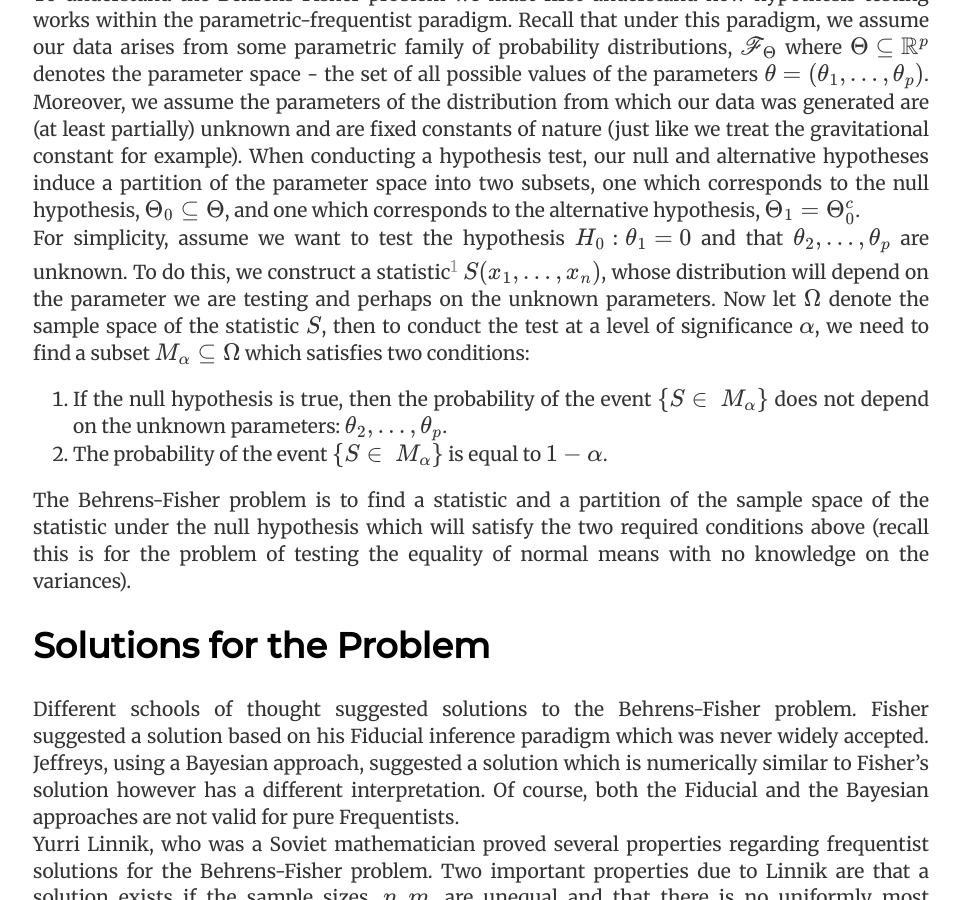
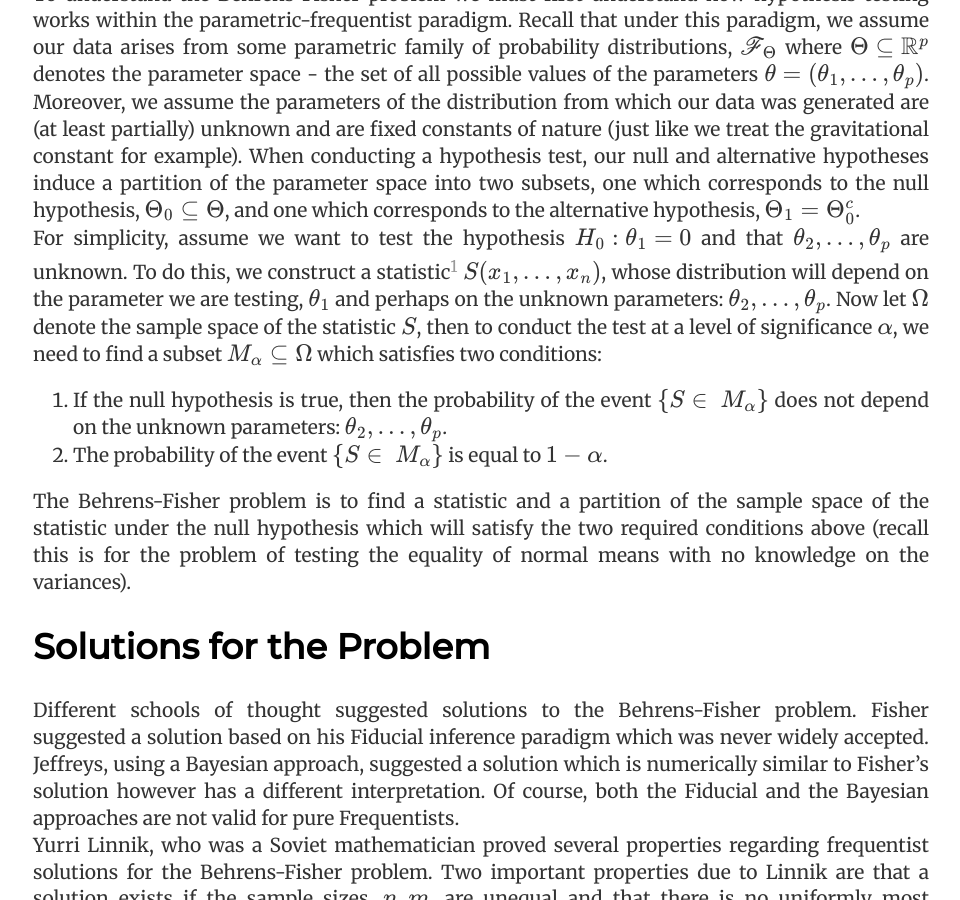
Before and after one commit to nirryde/nirryde.github.io, a Jekyll site: the page built from _posts/2020-10-17-The Problem of t-tests (with Unequal Variances).md, in a window 1280 px wide and 900 px high, scrolled down 715 px. Shown: the whole window, without its empty margins (159-1119 px from the left). Built offline with Jekyll 4.4.1, drawn with Linux system fonts in a browser that asks for light colours; formulas are drawn with MathJax 3.

Commit message:
Update 2020-10-17-The Problem of t-tests (with Unequal Variances).md

```diff
--- a/_posts/2020-10-17-The Problem of t-tests (with Unequal Variances).md
+++ b/_posts/2020-10-17-The Problem of t-tests (with Unequal Variances).md
@@ -14,7 +14,7 @@ What is the Problem?
 ---------------------
 
 To understand the Behrens-Fisher problem we must first understand how hypothesis testing works within the parametric-frequentist paradigm. Recall that under this paradigm, we assume our data arises from some parametric family of probability distributions, $$\mathscr{F}_\Theta$$ where $$\Theta \subseteq \mathbb{R}^p$$ denotes the parameter space - the set of all possible values of the parameters $\theta=\left( \theta_1,...,\theta_p \right)$. Moreover, we assume the parameters of the distribution from which our data was generated are (at least partially) unknown and are fixed constants of nature (just like we treat the gravitational constant for example). When conducting a hypothesis test, our null and alternative hypotheses induce a partition of the parameter space into two subsets, one which corresponds to the null hypothesis, $$\Theta_0 \subseteq \Theta$$, and one which corresponds to the alternative hypothesis, $\Theta_1= \Theta_0^c$.
-For simplicity, assume we want to test the hypothesis $H_0: \theta_1=0$ and that $\theta_2,...,\theta_p$ are unknown. To do this, we construct a statistic[^1] $S(x_1,…,x_n)$, whose distribution will depend on the parameter we are testing and perhaps on the unknown parameters. Now let $$\Omega$$ denote the sample space of the statistic $S$, then to conduct the test at a level of significance $\alpha$, we need to find a subset $M_\alpha \subseteq \Omega$ which satisfies two conditions:
+For simplicity, assume we want to test the hypothesis $H_0: \theta_1=0$ and that $\theta_2,...,\theta_p$ are unknown. To do this, we construct a statistic[^1] $S(x_1,…,x_n)$, whose distribution will depend on the parameter we are testing, $\theta_1$ and perhaps on the unknown parameters: $\theta_2,...,\theta_p$. Now let $$\Omega$$ denote the sample space of the statistic $S$, then to conduct the test at a level of significance $\alpha$, we need to find a subset $M_\alpha \subseteq \Omega$ which satisfies two conditions:
 <ol>
 <li> If the null hypothesis is true, then the probability of the event $\{S \in \ M_\alpha \}$ does not depend on the unknown parameters: $\theta_2,...,\theta_p$. </li>
 <li> The probability of the event $\{S \in \ M_\alpha \}$ is equal to $1-\alpha$. </li>
```
